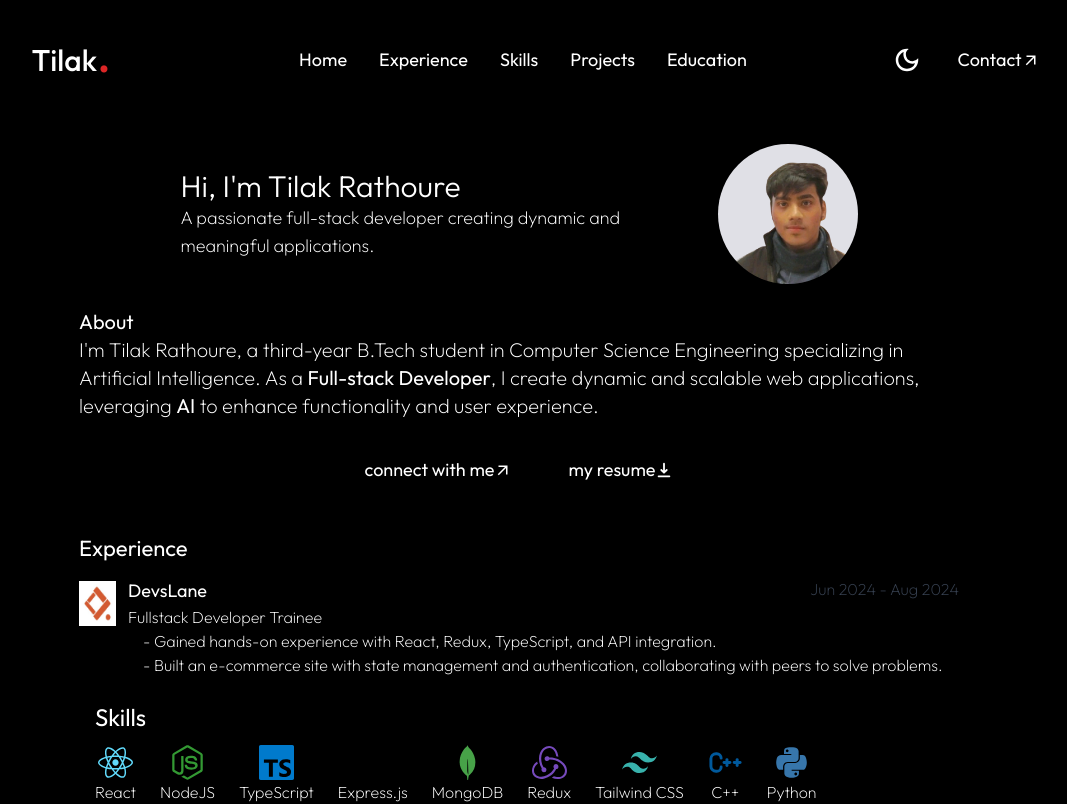
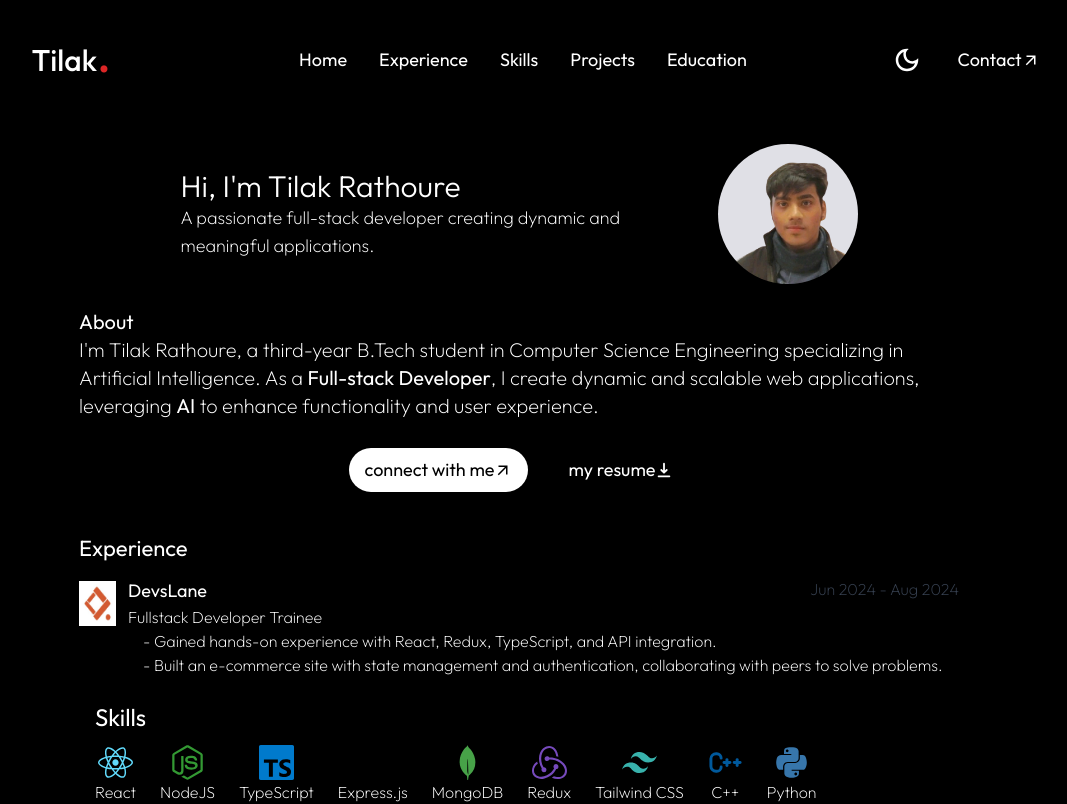
Before and after one commit to TilakRathoure/portfolio-website, a Next.js app: page / in a window 1280 px wide. Shown: the top 804 px of the page, without its empty margins (121-1188 px from the left). Built offline with nearby package versions, Linux system fonts and the light colour scheme; a web font is replaced by a local one.

Commit message:
add createcontext

```diff
--- /dev/null
+++ b/app/Theme.tsx
@@ -0,0 +1,9 @@
+import { createContext } from "react";
+
+
+const Contextfirst = createContext<{
+  mode: string;
+  Setmode: React.Dispatch<React.SetStateAction<string>>;
+} | null>(null);
+
+export default Contextfirst;
--- a/app/components/Header.tsx
+++ b/app/components/Header.tsx
@@ -3,7 +3,7 @@ import { MdArrowOutward } from "react-icons/md";
 import image1 from "../../assets/1692212262791-removebg-preview-removebg-preview.png";
 import { HiDownload } from "react-icons/hi";
 import { useContext } from "react";
-import { Contextfirst } from "../page";
+import Contextfirst from "../Theme";
 
 const Header = () => {
 
@@ -45,7 +45,7 @@ const Header = () => {
 
       <div className="flex justify-center p-7 gap-6">
         <a href="#contact">
-          <span className="flex bg-black text-white items-center justify-center shadow-md rounded-3xl px-4 cursor-pointer text-lg py-2 text-nowrap">
+          <span className={`${mode==="dark"?  "text-black bg-white" :"bg-black text-white" } flex items-center justify-center shadow-md rounded-3xl px-4 cursor-pointer text-lg py-2 text-nowrap`}>
             connect with me
             <MdArrowOutward />
           </span>
--- a/app/components/Navbar.tsx
+++ b/app/components/Navbar.tsx
@@ -5,7 +5,7 @@ import { useContext, useEffect, useState } from "react";
 import { MdArrowOutward, MdDarkMode,MdOutlineDarkMode } from "react-icons/md";
 import { RxCross2, RxHamburgerMenu } from "react-icons/rx";
 import image1 from "../../assets/header-bg-color.png";
-import {Contextfirst } from "../page";
+import Contextfirst from "../Theme";
 
 interface header {
   title: string;
--- a/app/components/Projects.tsx
+++ b/app/components/Projects.tsx
@@ -5,7 +5,7 @@ import cryptify from "../../assets/crypto.png";
 import Image, { StaticImageData } from "next/image";
 import python from "../../assets/cosmic.png";
 import shop from "../../assets/ShopHere.png"
-import { Contextfirst } from "../page";
+import Contextfirst from "../Theme";
 
 const Projects = () => {
 
--- a/app/page.tsx
+++ b/app/page.tsx
@@ -1,6 +1,6 @@
 "use client";
 
-import React, { useState, createContext, useEffect } from "react";
+import React, { useState, useEffect } from "react";
 import Navbar from "./components/Navbar";
 import Header from "./components/Header";
 import Contactform from "./components/Contactform";
@@ -9,11 +9,7 @@ import Education from "./components/Education";
 import Projects from "./components/Projects";
 import Footer from "./components/Footer";
 import Experience from "./components/Experience";
-
-export const Contextfirst = createContext<{
-  mode: string;
-  Setmode: React.Dispatch<React.SetStateAction<string>>;
-} | null>(null);
+import Contextfirst from "./Theme";
 
 const Page = () => {
   const [mode, Setmode] = useState<string>("dark");
```
